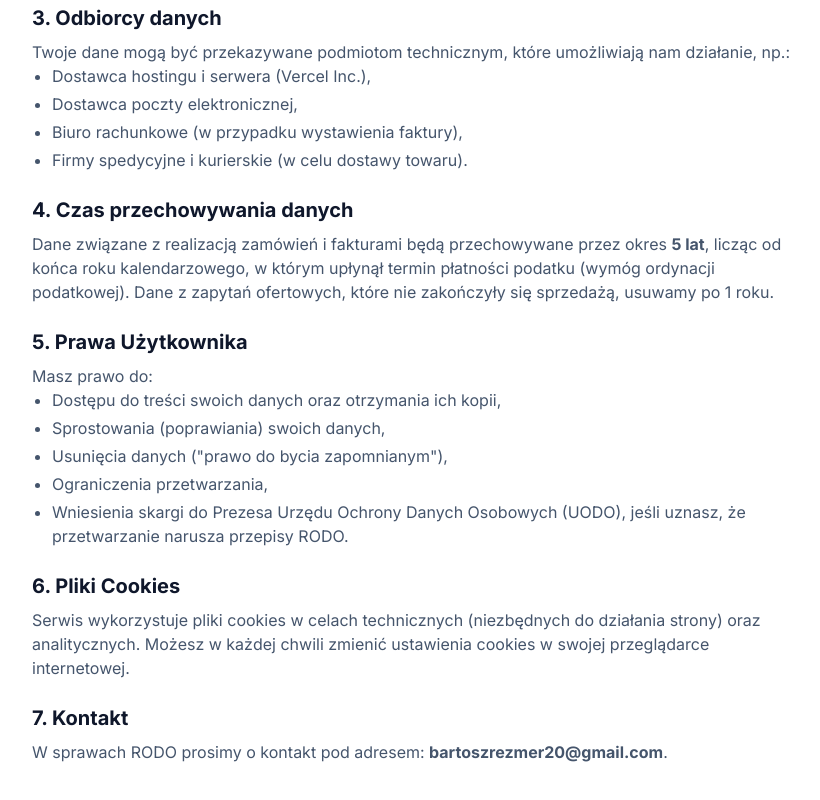
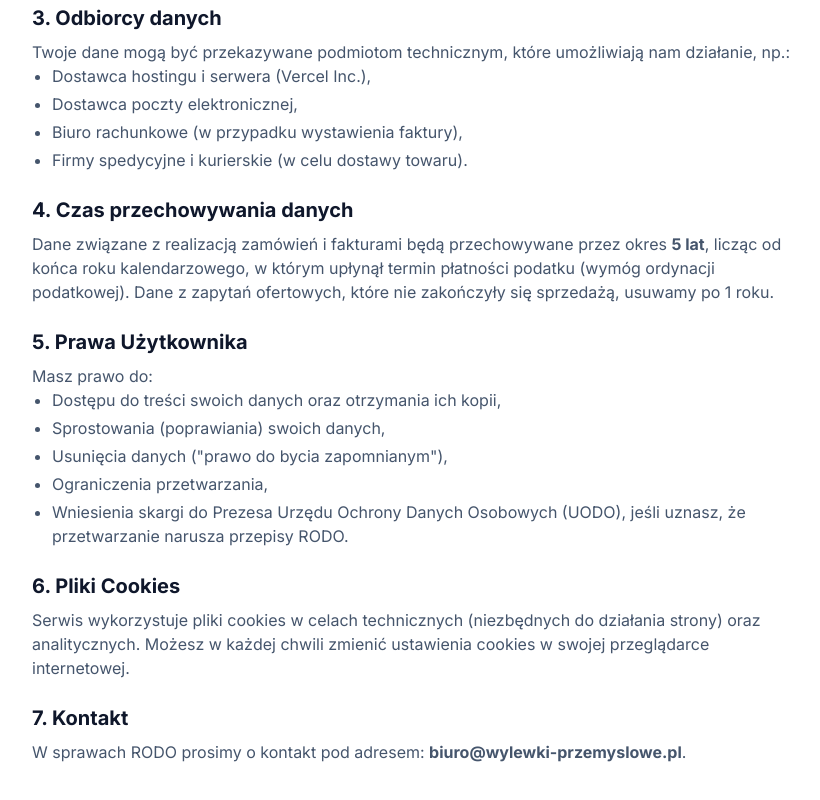
Before and after one commit to Rezmii/wylewki-landing, a Next.js app: page /polityka-prywatnosci in a window 1280 px wide. Shown: the part 560-1360 px from the top of the page, without its empty margins (224-1044 px from the left). Built offline with nearby package versions, Linux system fonts and the light colour scheme.

Commit message:
dodanie vercel analytics

```diff
--- a/app/layout.tsx
+++ b/app/layout.tsx
@@ -2,6 +2,7 @@ import type { Metadata } from "next";
 import { Inter } from "next/font/google";
 import "./globals.css";
 import Script from "next/script";
+import { Analytics } from "@vercel/analytics/next";
 
 const inter = Inter({ subsets: ["latin"] });
 
@@ -32,7 +33,10 @@ export default function RootLayout({
         type="text/javascript"
         src="https://cdn-cookieyes.com/client_data/334e6eb2f5c8c20393c68f3926fbb9bd/script.js"
       />
-      <body className={inter.className}>{children}</body>
+      <body className={inter.className}>
+        {children}
+        <Analytics />
+      </body>
     </html>
   );
 }
--- a/app/polityka-prywatnosci/page.tsx
+++ b/app/polityka-prywatnosci/page.tsx
@@ -135,7 +135,7 @@ export default function PrivacyPolicy() {
             </h2>
             <p>
               W sprawach RODO prosimy o kontakt pod adresem:{" "}
-              <strong>bartoszrezmer20@gmail.com</strong>.
+              <strong>biuro@wylewki-przemyslowe.pl</strong>.
             </p>
           </section>
         </div>
--- a/package.json
+++ b/package.json
@@ -13,6 +13,7 @@
     "@radix-ui/react-label": "^2.1.8",
     "@radix-ui/react-select": "^2.2.6",
     "@radix-ui/react-slot": "^1.2.4",
+    "@vercel/analytics": "^1.6.1",
     "class-variance-authority": "^0.7.1",
     "clsx": "^2.1.1",
     "lucide-react": "^0.554.0",
```
Also changed, not shown: 1 other file (tests, documents, lock files or other folders).
